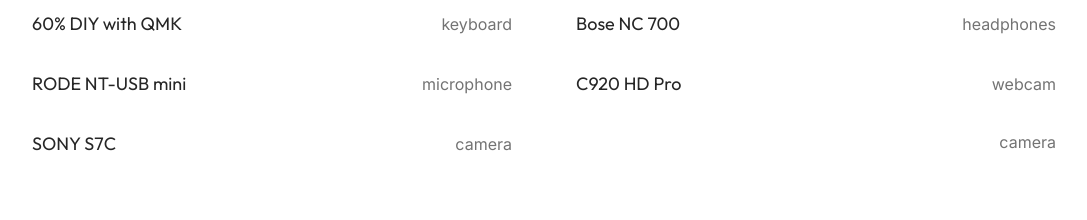
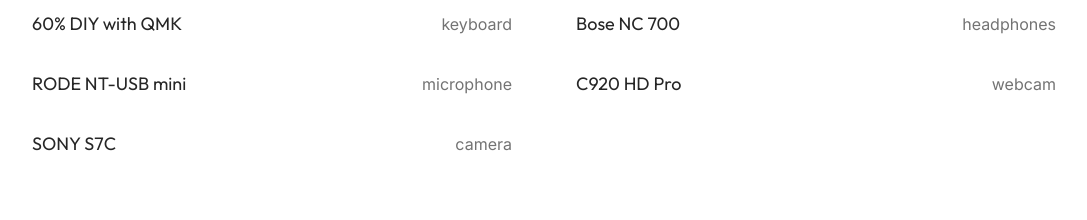
Before and after one commit to dnlsndr/portfolio, a Nuxt app: page / in a window 1280 px wide. Shown: the part 1600-1820 px from the top of the page, without its empty margins (96-1183 px from the left). Built offline with nearby package versions, Linux system fonts and the light colour scheme.

Commit message:
fix: remove extra camera

```diff
--- a/pages/index.vue
+++ b/pages/index.vue
@@ -208,13 +208,6 @@
         </div>
         <div class="ml-auto">camera</div>
       </div>
-      <div class="flex items-baseline">
-        <div
-          class="text-lg font-outfit text-gray-800 dark:text-white transition-colors duration-200">
-
-        </div>
-        <div class="ml-auto">camera</div>
-      </div>
     </div>
 
     <separator class="col-span-full mb-16 font-outfit">Experience</separator>
```
